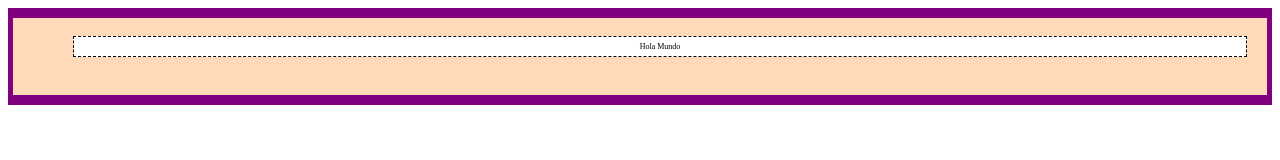
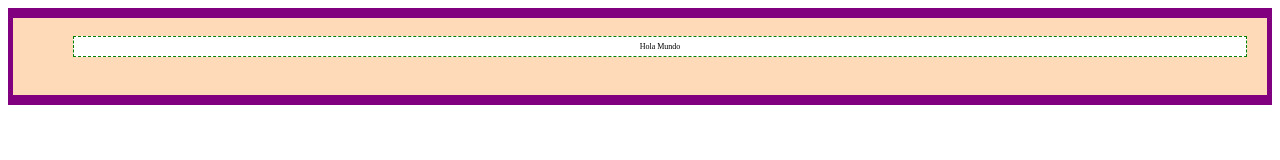
Before and after one commit to EnnEileen/modelo-caja, a plain HTML site: page index.html in a window 1280 px wide. Drawn offline with Linux system fonts and the light colour scheme.

Commit message:
Finalizado

```diff
--- a/index.html
+++ b/index.html
@@ -2,7 +2,7 @@
 <html>
 	<head>
 		<link  rel="stylesheet" type="text/css"  media="screen" href="main.css">
-
+       	<link rel="shortcut ico" href="favicon.ico"
 	</head>
 	<body>
         <div>
--- a/main.css
+++ b/main.css
@@ -13,7 +13,7 @@ div{
   }
 
 p{
-    border-style: dashed;
+    border: dashed 1px green;
     background-color: white;
     text-align: center;
     padding-bottom: 5px;
@@ -21,4 +21,5 @@ p{
     font-size: 8px;
     border-width: thin;
 
+
 }
```
